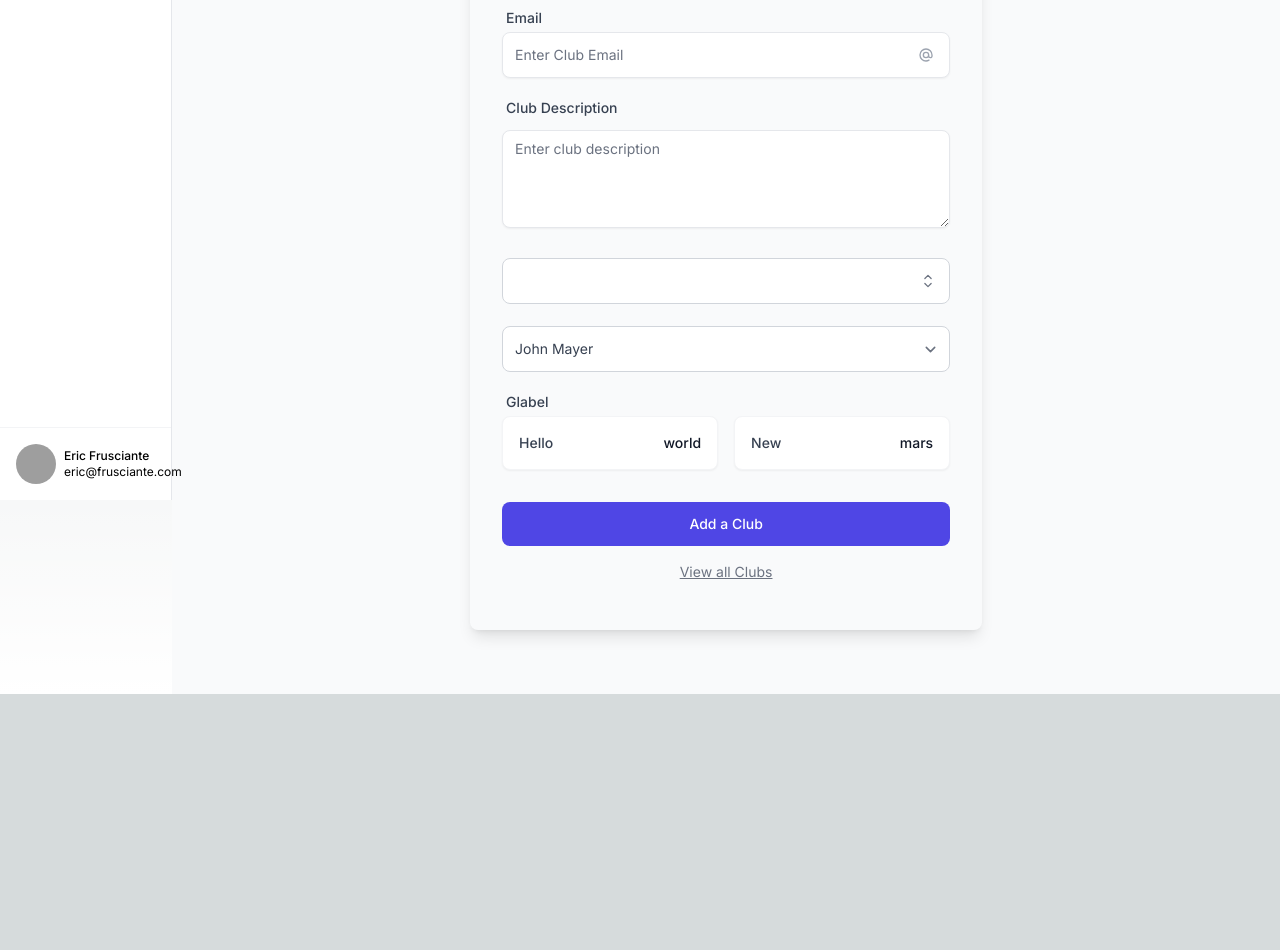
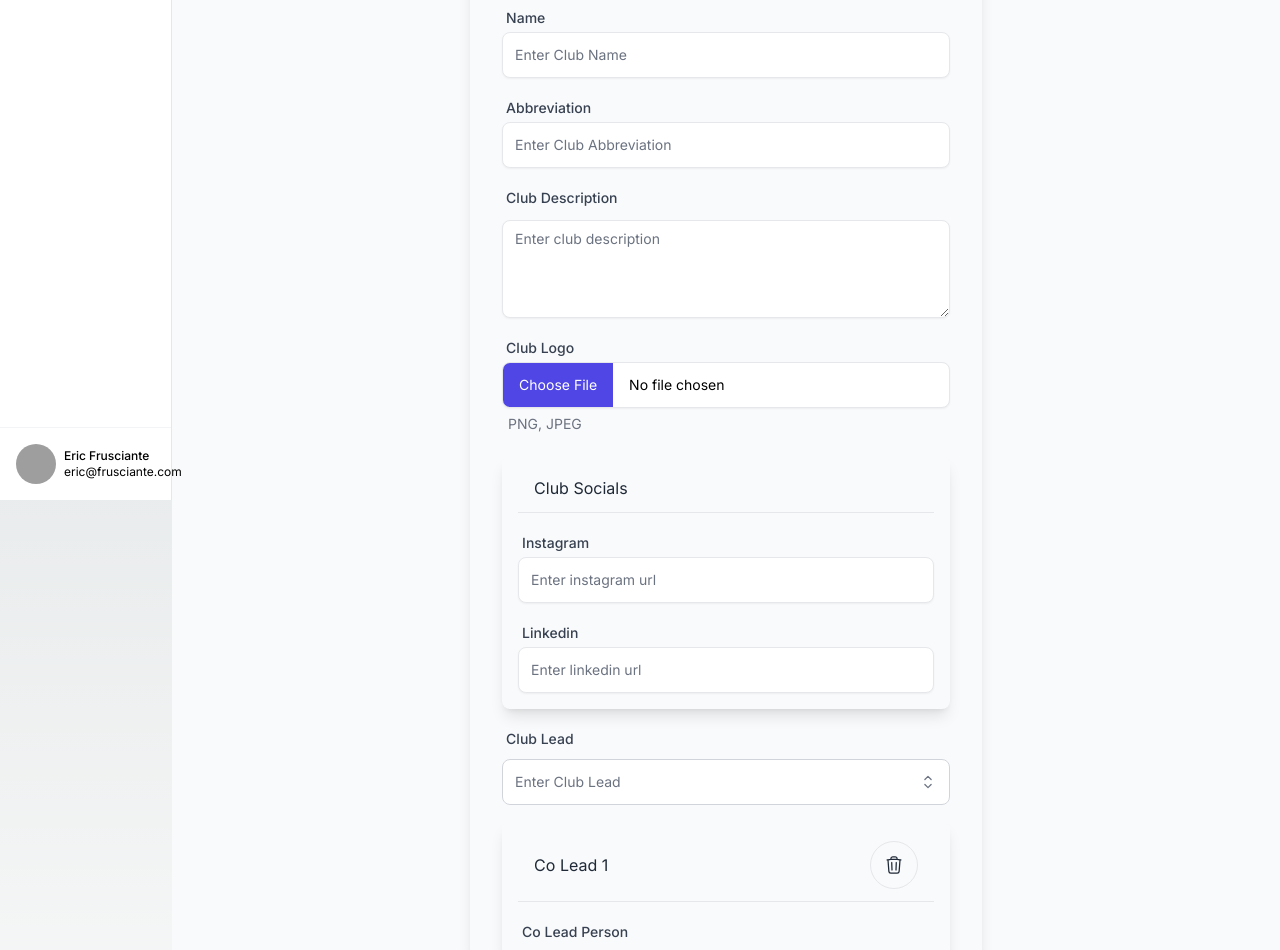
Before and after one commit to Abhisarga/abhisarga-24-admin, a Next.js app: page /admin/adit/clubs in a window 1280 px wide. Shown: the part 300-1250 px from the top of the page. Before the commit the page ends 994 px from the top, so only its background shows below. Built offline with nearby package versions, Linux system fonts and the light colour scheme; grey boxes are pictures that could not be loaded.

Commit message:
minor fixes to existing forms for clubs, events and person

```diff
--- a/src/app/admin/adit/clubs/page.jsx
+++ b/src/app/admin/adit/clubs/page.jsx
@@ -1,3 +1,4 @@
+'use client'
 
 import InputBox from '@/components/Forms/InputBox';
 import { EmailIcon } from '@/components/Forms/FormIcons';
@@ -8,6 +9,8 @@ import TextArea from '@/components/Forms/TextArea';
 import { SelectAutoComplete } from '@/components/Forms/SelectAutoComplete';
 import { SelectDropDown } from '@/components/Forms/SelectDropDown';
 import { RadioGroup, RadioItem } from '@/components/Forms/RadioGroup';
+import { ListInput, ListItem } from '@/components/Forms/ListInput';
+import FileUpload from '@/components/Forms/FileUpload';
 
 export default function Page() {
     return (
@@ -30,14 +33,23 @@ export default function Page() {
                     </FormHeader>
 
 
-                    <InputBox id={'email'} label={'Email'} type={'email'} placeholder={'Enter Club Email'} icon={
-                        <EmailIcon />
-                    } />
+                    <InputBox id={'club.name'} label={'Name'} type={'text'} placeholder={'Enter Club Name'} />
+                    <InputBox id={'club.abbreviation'} label={'Abbreviation'} type={'text'} placeholder={'Enter Club Abbreviation'} />
 
                     <TextArea id={'club.description'} label={'Club Description'}
                         placeholder={'Enter club description'} />
 
-                    <SelectAutoComplete>
+
+                    <FileUpload id={'club.logo'} label={'Club Logo'} help={'PNG, JPEG'} />
+
+                    <ListItem label={'Club Socials'} id='socials'>
+                        <InputBox id={'club.socials.instagram'} label={'Instagram'} type={'text'} placeholder={'Enter instagram url'} />
+                        <InputBox id={'club.socials.linkedin'} label={'Linkedin'} type={'text'} placeholder={'Enter linkedin url'} />
+                    </ListItem>
+
+
+
+                    <SelectAutoComplete id={'lead'} label={'Club Lead'} placeholder={'Enter Club Lead'}>
 
                         <option value="JM">John Mayer</option>
                         <option value="SRV">Stevie Ray Vaughn</option>
@@ -48,7 +60,23 @@ export default function Page() {
                         <option value="EC">Eric Clapton</option>
                     </SelectAutoComplete>
 
-                    <SelectDropDown>
+                    <ListInput label={'Co Lead'} getContent={(lid) => {
+                        return (<>
+                            <SelectAutoComplete id={`colead.${lid}`} label={'Co Lead Person'} placeholder={'Enter colead'}>
+
+                                <option value="JM">John Mayer</option>
+                                <option value="SRV">Stevie Ray Vaughn</option>
+                                <option value="JH">Jimi Hendrix</option>
+                                <option value="BBK">B.B King</option>
+                                <option value="AK">Albert King</option>
+                                <option value="BG">Buddy Guy</option>
+                                <option value="EC">Eric Clapton</option>
+                            </SelectAutoComplete>
+                        </>);
+                    }} />
+
+                    <SelectAutoComplete id={'club.representative'} label={'Club Representative'} placeholder={'Enter Club Representative'}>
+
                         <option value="JM">John Mayer</option>
                         <option value="SRV">Stevie Ray Vaughn</option>
                         <option value="JH">Jimi Hendrix</option>
@@ -56,14 +84,10 @@ export default function Page() {
                         <option value="AK">Albert King</option>
                         <option value="BG">Buddy Guy</option>
                         <option value="EC">Eric Clapton</option>
-                    </SelectDropDown>
+                    </SelectAutoComplete>
 
 
-                    <RadioGroup id={'groupid'} label={'Glabel'} cols={'2'} >
 
-                        <RadioItem id={'id'} groupName={'GroupRadio'} itemKey={'Hello'} value={'world'} />
-                        <RadioItem id={'id2'} groupName={'GroupRadio'} itemKey={'New'} value={'mars'} />
-                    </RadioGroup>
 
                     <FormFooter>
                         <SubmitButton type={'submit'} label={'Add a Club'} />
--- a/src/app/admin/adit/events/page.jsx
+++ b/src/app/admin/adit/events/page.jsx
@@ -10,6 +10,7 @@ import { SelectAutoComplete } from '@/components/Forms/SelectAutoComplete';
 import { SelectDropDown } from '@/components/Forms/SelectDropDown';
 import { RadioGroup, RadioItem } from '@/components/Forms/RadioGroup';
 import { ListInput, ListItem } from '@/components/Forms/ListInput';
+import FileUpload from '@/components/Forms/FileUpload';
 
 export default function Page() {
 
@@ -44,7 +45,7 @@ export default function Page() {
 
 
 
-                    <SelectAutoComplete id={'event.club'} placeholder={'Enter club'}>
+                    <SelectAutoComplete id={'event.club'} placeholder={'Enter the club organizing this event'} label={'Host Club'}>
                         <option value="Nirvana">Nirvana</option>
                         <option value="Enigma">Enigma</option>
                         <option value="GDSC">GDSC</option>
@@ -52,9 +53,9 @@ export default function Page() {
                         <option value="Meraki">Meraki</option>
                     </SelectAutoComplete>
 
-                    <TextArea id={'event.description'} placeholder={'Enter event details'} />
+                    <TextArea id={'event.description'} placeholder={'Enter event details'} label={'Event Description'} />
 
-                    <InputBox id={'event.poster'} label={'Event Poster'} placeholder={'Enter event poster link'} />
+                    <FileUpload id={'event.poster'} label={'Event Poster'} help={'JPEG, PNG'} />
 
                     <InputBox id={'event.registration'} label={'Event Registration'} placeholder={'Enter event registration link'} />
 
@@ -76,7 +77,7 @@ export default function Page() {
 
 
                     <FormFooter>
-                        <SubmitButton type={'submit'} label={'Add Event'} />
+                        <SubmitButton type={'submit'} label={'Save Event'} />
 
                         <ExtraLink link={''} label={'View all events'} />
                     </FormFooter>
--- a/src/app/admin/adit/person/page.jsx
+++ b/src/app/admin/adit/person/page.jsx
@@ -73,7 +73,7 @@ export default function Page() {
 
 
                     <FormFooter>
-                        <SubmitButton type={'submit'} label={'Add new Person'} />
+                        <SubmitButton type={'submit'} label={'Save Person'} />
 
                         <ExtraLink link={''} label={'View all Person'} />
                     </FormFooter>
```
